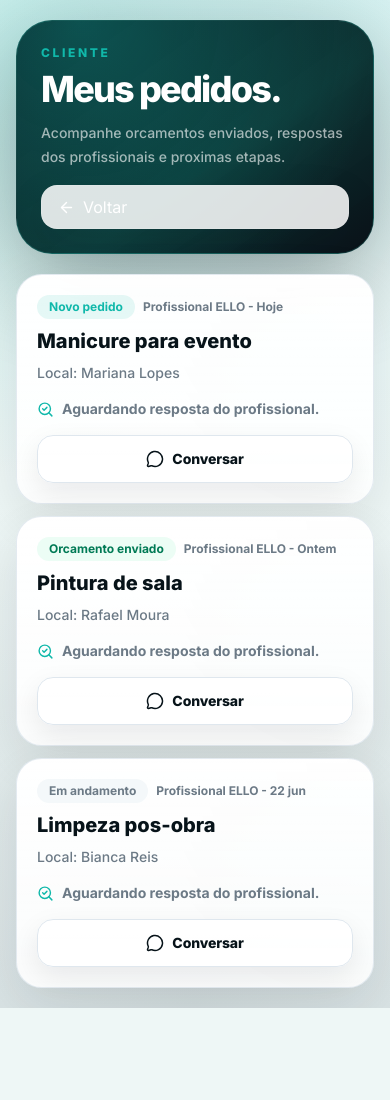
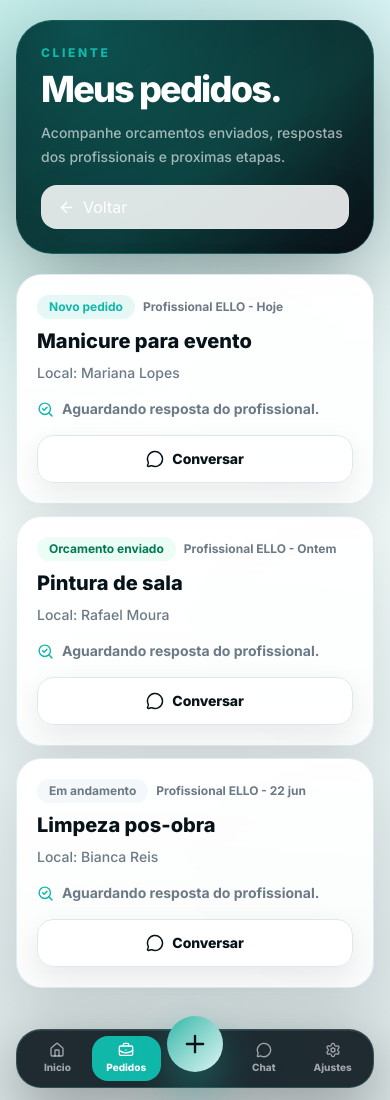
Before and after one commit to primuscreative-web/ello-ux, a React (Vite) app in the folder ello-frontend/: page /cliente/pedidos in a window 390 px wide. Before the commit the page ends 1008 px from the top, so only its background shows below. Built offline with nearby package versions, Linux system fonts and the light colour scheme; no server answers.

Commit message:
feat: add shared mobile navigation

```diff
--- /dev/null
+++ b/ello-frontend/src/components/navigation/BottomNav.jsx
@@ -0,0 +1,63 @@
+import { BriefcaseBusiness, Home, MessageCircle, Plus, Settings, Store, UserRound } from 'lucide-react'
+import { Link, useLocation } from 'react-router-dom'
+
+const navByMode = {
+  client: [
+    { label: 'Inicio', href: '/cliente/feed', icon: Home },
+    { label: 'Pedidos', href: '/cliente/pedidos', icon: BriefcaseBusiness },
+    { label: 'Pedir', href: '/cliente/feed', icon: Plus, featured: true },
+    { label: 'Chat', href: '/cliente/pedidos', icon: MessageCircle },
+    { label: 'Ajustes', href: '/cliente/configuracoes', icon: Settings }
+  ],
+  professional: [
+    { label: 'Central', href: '/profissional/central', icon: Store },
+    { label: 'Pedidos', href: '/profissional/pedidos', icon: BriefcaseBusiness },
+    { label: 'Perfil', href: '/profissional/perfil', icon: UserRound, featured: true },
+    { label: 'Chat', href: '/profissional/pedidos', icon: MessageCircle },
+    { label: 'Ajustes', href: '/profissional/configuracoes', icon: Settings }
+  ]
+}
+
+function isActive(pathname, item, mode) {
+  if (item.featured) return pathname === item.href
+  if (item.label === 'Chat') return pathname.includes('/chat')
+  if (mode === 'client' && item.href === '/cliente/pedidos') return pathname === item.href
+  if (mode === 'professional' && item.href === '/profissional/pedidos') return pathname === item.href
+  return pathname === item.href
+}
+
+export function BottomNav({ mode = 'client' }) {
+  const { pathname } = useLocation()
+  const items = navByMode[mode] || navByMode.client
+
+  return (
+    <nav className="ios-tabbar fixed inset-x-4 bottom-3 z-20 grid grid-cols-5 rounded-[1.55rem] p-1.5 text-[10px] font-extrabold text-white md:hidden">
+      {items.map((item) => {
+        const Icon = item.icon
+        const active = isActive(pathname, item, mode)
+
+        if (item.featured) {
+          return (
+            <Link className="-mt-5 grid justify-items-center gap-0.5 text-white" key={item.label} to={item.href}>
+              <span className={`flex h-14 w-14 items-center justify-center rounded-full shadow-[0_18px_42px_rgba(16,184,170,0.38)] transition ${active ? 'bg-white text-brand' : 'bg-gradient-to-br from-brand to-sky text-ink'}`}>
+                <Icon size={28} />
+              </span>
+              <span className="sr-only">{item.label}</span>
+            </Link>
+          )
+        }
+
+        return (
+          <Link
+            className={`grid justify-items-center gap-0.5 rounded-2xl px-2 py-1.5 transition ${active ? 'bg-brand text-white' : 'text-white/58 hover:bg-white/8 hover:text-white'}`}
+            key={item.label}
+            to={item.href}
+          >
+            <Icon size={16} />
+            {item.label}
+          </Link>
+        )
+      })}
+    </nav>
+  )
+}
--- a/ello-frontend/src/features/client/ClientOrders.jsx
+++ b/ello-frontend/src/features/client/ClientOrders.jsx
@@ -1,6 +1,7 @@
 import { MessageCircle, SearchCheck } from 'lucide-react'
 import { useEffect, useState } from 'react'
 import { Link } from 'react-router-dom'
+import { BottomNav } from '../../components/navigation/BottomNav'
 import { BackButton } from '../../components/ui/BackButton'
 import { StatusPill } from '../../components/ui/StatusPill'
 import { getRequests } from '../../services/elloService'
@@ -20,7 +21,7 @@ export function ClientOrders() {
   }, [])
 
   return (
-    <main className="min-h-screen px-4 py-5 text-ink sm:px-6 md:py-8">
+    <main className="min-h-screen px-4 pb-28 pt-5 text-ink sm:px-6 md:py-8">
       <section className="mx-auto grid max-w-5xl gap-5">
         <div className="ios-dark-panel rounded-[2.25rem] p-6 text-white shadow-premium md:p-8">
           <div className="flex flex-col gap-4 md:flex-row md:items-start md:justify-between">
@@ -74,6 +75,7 @@ export function ClientOrders() {
           ) : null}
         </div>
       </section>
+      <BottomNav mode="client" />
     </main>
   )
 }
--- a/ello-frontend/src/features/messages/QuoteChat.jsx
+++ b/ello-frontend/src/features/messages/QuoteChat.jsx
@@ -1,6 +1,7 @@
 import { SendHorizonal } from 'lucide-react'
 import { useEffect, useState } from 'react'
 import { useParams } from 'react-router-dom'
+import { BottomNav } from '../../components/navigation/BottomNav'
 import { BackButton } from '../../components/ui/BackButton'
 import { Button } from '../../components/ui/Button'
 import { getQuoteMessages, sendQuoteMessage } from '../../services/elloService'
@@ -38,7 +39,7 @@ export function QuoteChat() {
   }
 
   return (
-    <main className="min-h-screen px-4 py-5 text-ink sm:px-6 md:py-8">
+    <main className="min-h-screen px-4 pb-28 pt-5 text-ink sm:px-6 md:py-8">
       <section className="mx-auto grid max-w-4xl overflow-hidden rounded-[2.25rem] border border-white/70 bg-white/80 shadow-premium backdrop-blur-2xl">
         <header className="ios-dark-panel p-5 text-white md:p-6">
           <div className="flex flex-col gap-4 sm:flex-row sm:items-start sm:justify-between">
@@ -91,6 +92,7 @@ export function QuoteChat() {
           {error ? <p className="text-sm font-bold text-rose-600 md:col-span-2">{error}</p> : null}
         </form>
       </section>
+      <BottomNav mode={session?.user?.role === 'professional' ? 'professional' : 'client'} />
     </main>
   )
 }
--- a/ello-frontend/src/features/professional/ProfessionalCentral.jsx
+++ b/ello-frontend/src/features/professional/ProfessionalCentral.jsx
@@ -2,6 +2,7 @@ import { BriefcaseBusiness, CalendarDays, ChevronRight, ImagePlus, MessageCircle
 import { motion } from 'framer-motion'
 import { useEffect, useState } from 'react'
 import { Link } from 'react-router-dom'
+import { BottomNav } from '../../components/navigation/BottomNav'
 import { Button } from '../../components/ui/Button'
 import { StatusPill } from '../../components/ui/StatusPill'
 import { getProfessionalStats, getRequests } from '../../services/elloService'
@@ -23,7 +24,7 @@ export function ProfessionalCentral() {
   }, [])
 
   return (
-    <main className="min-h-screen p-4 text-ink md:p-8">
+    <main className="min-h-screen px-4 pb-28 pt-4 text-ink md:p-8">
       <div className="mx-auto grid w-full max-w-[88rem] gap-6 xl:grid-cols-[17rem_minmax(0,1fr)]">
         <motion.aside
           animate={{ opacity: 1, x: 0 }}
@@ -152,6 +153,7 @@ export function ProfessionalCentral() {
           </div>
         </section>
       </div>
+      <BottomNav mode="professional" />
     </main>
   )
 }
--- a/ello-frontend/src/features/professional/RequestsBoard.jsx
+++ b/ello-frontend/src/features/professional/RequestsBoard.jsx
@@ -1,5 +1,6 @@
 import { useEffect, useState } from 'react'
 import { Link } from 'react-router-dom'
+import { BottomNav } from '../../components/navigation/BottomNav'
 import { BackButton } from '../../components/ui/BackButton'
 import { Button } from '../../components/ui/Button'
 import { Input } from '../../components/ui/Input'
@@ -55,7 +56,7 @@ export function RequestsBoard() {
   }
 
   return (
-    <main className="min-h-screen px-5 py-6 text-ink">
+    <main className="min-h-screen px-5 pb-28 pt-6 text-ink md:py-6">
       <section className="mx-auto grid max-w-6xl gap-6">
         <div className="flex flex-col gap-4 rounded-[2rem] bg-white p-5 shadow-premium md:flex-row md:items-start md:justify-between md:p-8">
           <div>
@@ -113,6 +114,7 @@ export function RequestsBoard() {
           ))}
         </div>
       </section>
+      <BottomNav mode="professional" />
     </main>
   )
 }
--- a/ello-frontend/src/features/settings/Settings.jsx
+++ b/ello-frontend/src/features/settings/Settings.jsx
@@ -1,8 +1,11 @@
 import { Bell, Check, ChevronRight, LockKeyhole, Moon, ShieldCheck, Smartphone, Sun, UserRound } from 'lucide-react'
 import { motion } from 'framer-motion'
+import { useLocation } from 'react-router-dom'
+import { BottomNav } from '../../components/navigation/BottomNav'
 import { BackButton } from '../../components/ui/BackButton'
 import { Button } from '../../components/ui/Button'
 import { useTheme } from '../../providers/useTheme'
+import { getSession } from '../../services/session'
 
 const rows = [
   { icon: UserRound, label: 'Conta', text: 'Dados pessoais, email e seguranca.' },
@@ -13,9 +16,13 @@ const rows = [
 
 export function Settings() {
   const { isDark, setTheme, theme } = useTheme()
+  const { pathname } = useLocation()
+  const session = getSession()
+  const mode = pathname.startsWith('/cliente') || session?.user?.role === 'client' ? 'client' : 'professional'
+  const fallback = mode === 'client' ? '/cliente/feed' : '/profissional/central'
 
   return (
-    <main className="min-h-screen px-4 py-5 text-ink sm:px-6 md:py-8">
+    <main className="min-h-screen px-4 pb-28 pt-5 text-ink sm:px-6 md:py-8">
       <section className="mx-auto grid max-w-6xl gap-6 lg:grid-cols-[0.86fr_1.14fr]">
         <motion.aside
           animate={{ opacity: 1, x: 0 }}
@@ -25,7 +32,7 @@ export function Settings() {
         >
           <div className="flex items-center justify-between gap-4">
             <div className="text-3xl font-extrabold tracking-[-0.05em]">ELLO</div>
-            <BackButton fallback="/profissional/central" className="border-white/10 bg-white/10 text-white hover:bg-white hover:text-ink" />
+            <BackButton fallback={fallback} className="border-white/10 bg-white/10 text-white hover:bg-white hover:text-ink" />
           </div>
 
           <div className="grid gap-4">
@@ -125,6 +132,7 @@ export function Settings() {
           </Button>
         </motion.div>
       </section>
+      <BottomNav mode={mode} />
     </main>
   )
 }
```
Also changed, not shown: ello-frontend/src/features/client/ClientFeed.jsx (+3 -11 lines).
